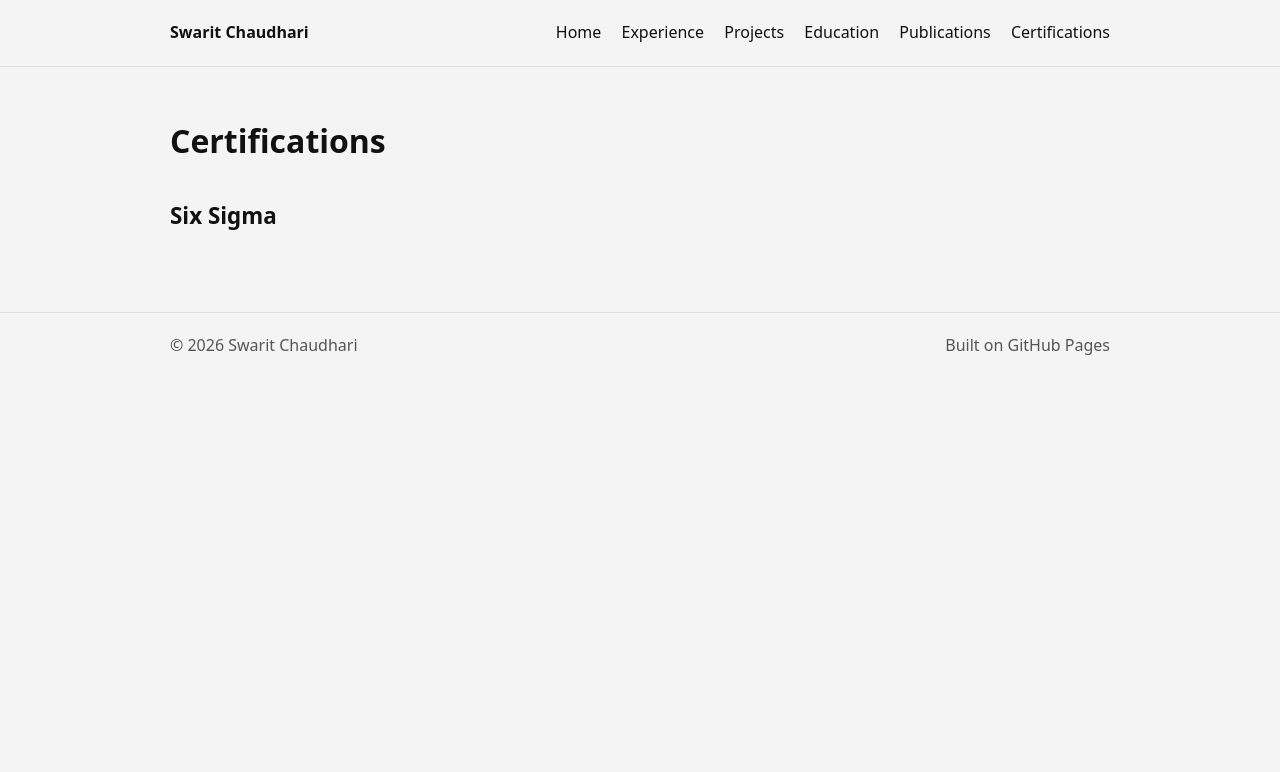
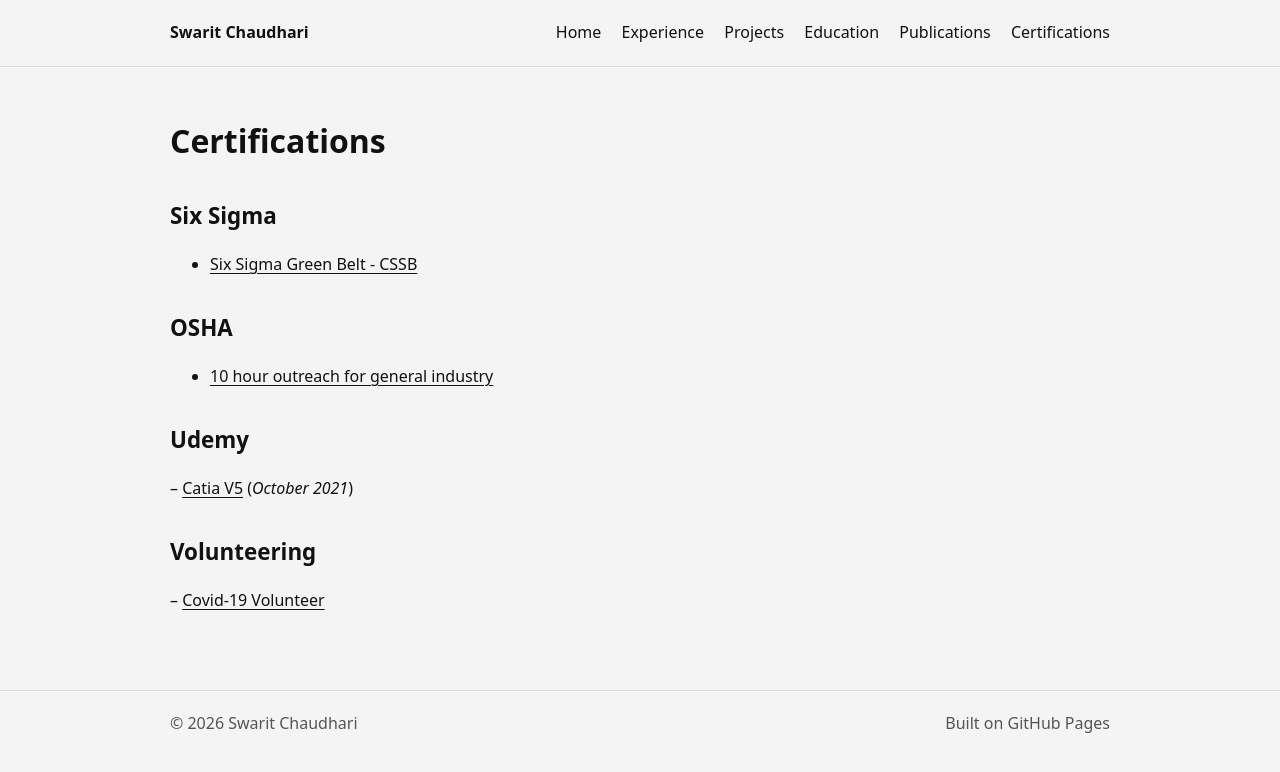
Before and after one commit to Swarit31/Swarit31.github.io, a Jekyll site: the page built from Certifications.md, in a window 1280 px wide. Shown: the top 772 px of the page. Built offline with Jekyll 4.4.1, drawn with Linux system fonts in a browser that asks for light colours.

Commit message:
Update Certifications.md

```diff
--- a/Certifications.md
+++ b/Certifications.md
@@ -5,3 +5,13 @@ permalink: /certifications/
 ---
 
 ## Six Sigma
+- [Six Sigma Green Belt - CSSB](https://drive.google.com/drive/folders/16f_H7Nw0MoP3D91bb7klNRTImD7JmXl)
+
+## OSHA
+- [10 hour outreach for general industry](https://drive.google.com/file/d/16JT625eKGcYkPrY8UrtJXHWE7AGEeGMQ/view)
+
+## Udemy
+– [Catia V5](https://drive.google.com/file/d/1DhRpZCX41Nv915dLEx867gyaEMi68y-S/view?usp=drive_link) (_October 2021_)
+
+## Volunteering
+– [Covid-19 Volunteer](https://drive.google.com/file/d/1SeURScyGVpBCkMU6_VOzJpuMcXAQL1_D/view?usp=drive_link)
```
